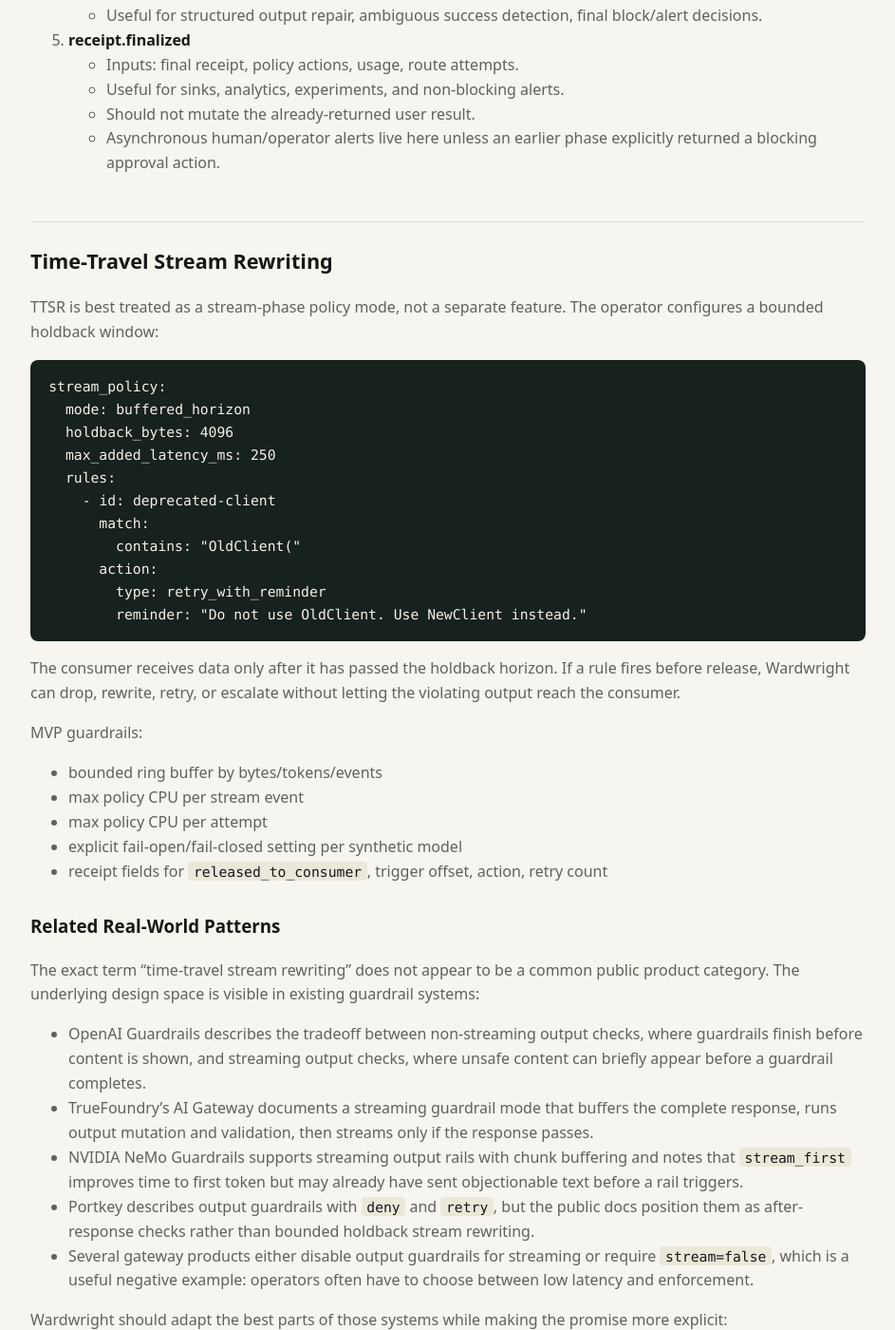
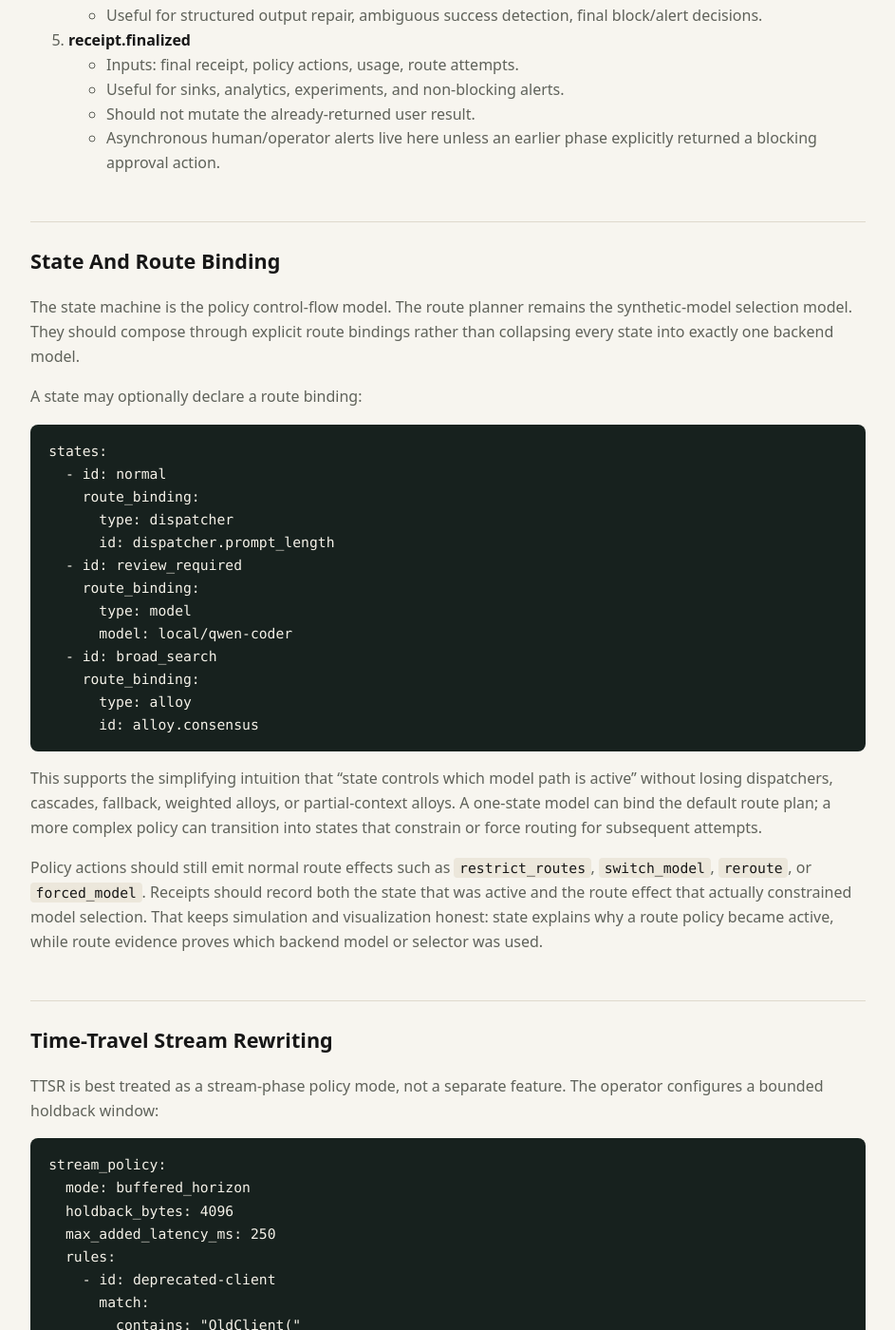
Before and after one commit to bglusman/ingary, a Jekyll site: the page built from docs/policy-engine.md, in a window 1280 px wide and 1400 px high, scrolled down 2795 px. Shown: the whole window at 95% size, without its empty margins (168-1111 px from the left). Built offline with Jekyll 4.4.1, drawn with Linux system fonts in a browser that asks for light colours.

Commit message:
Add policy visualization recipe catalog

````diff
--- a/docs/policy-engine.md
+++ b/docs/policy-engine.md
@@ -122,6 +122,43 @@ needs unless the synthetic model asks for more.
    - Should not mutate the already-returned user result.
    - Asynchronous human/operator alerts live here unless an earlier phase
      explicitly returned a blocking approval action.
+
+## State And Route Binding
+
+The state machine is the policy control-flow model. The route planner remains
+the synthetic-model selection model. They should compose through explicit route
+bindings rather than collapsing every state into exactly one backend model.
+
+A state may optionally declare a route binding:
+
+```yaml
+states:
+  - id: normal
+    route_binding:
+      type: dispatcher
+      id: dispatcher.prompt_length
+  - id: review_required
+    route_binding:
+      type: model
+      model: local/qwen-coder
+  - id: broad_search
+    route_binding:
+      type: alloy
+      id: alloy.consensus
+```
+
+This supports the simplifying intuition that "state controls which model path
+is active" without losing dispatchers, cascades, fallback, weighted alloys, or
+partial-context alloys. A one-state model can bind the default route plan; a
+more complex policy can transition into states that constrain or force routing
+for subsequent attempts.
+
+Policy actions should still emit normal route effects such as
+`restrict_routes`, `switch_model`, `reroute`, or `forced_model`. Receipts should
+record both the state that was active and the route effect that actually
+constrained model selection. That keeps simulation and visualization honest:
+state explains why a route policy became active, while route evidence proves
+which backend model or selector was used.
 
 ## Time-Travel Stream Rewriting
 
````
Also changed, not shown: app/priv/static/assets/wardwright_live.js (added, +15 -0 lines), docs/packaging.md (+10 -7 lines), docs/policy-workbench-ui-experiments.md (+28 -0 lines), scripts/elixir-map-boundary-baseline.json (+24 -15 lines), 11 other files.
